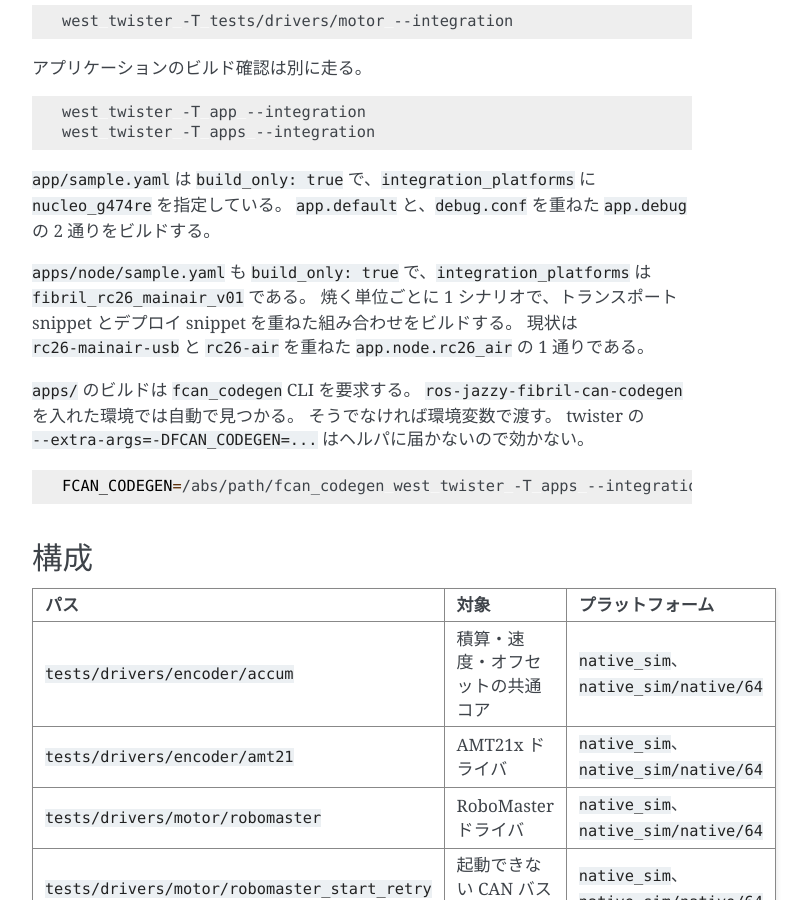
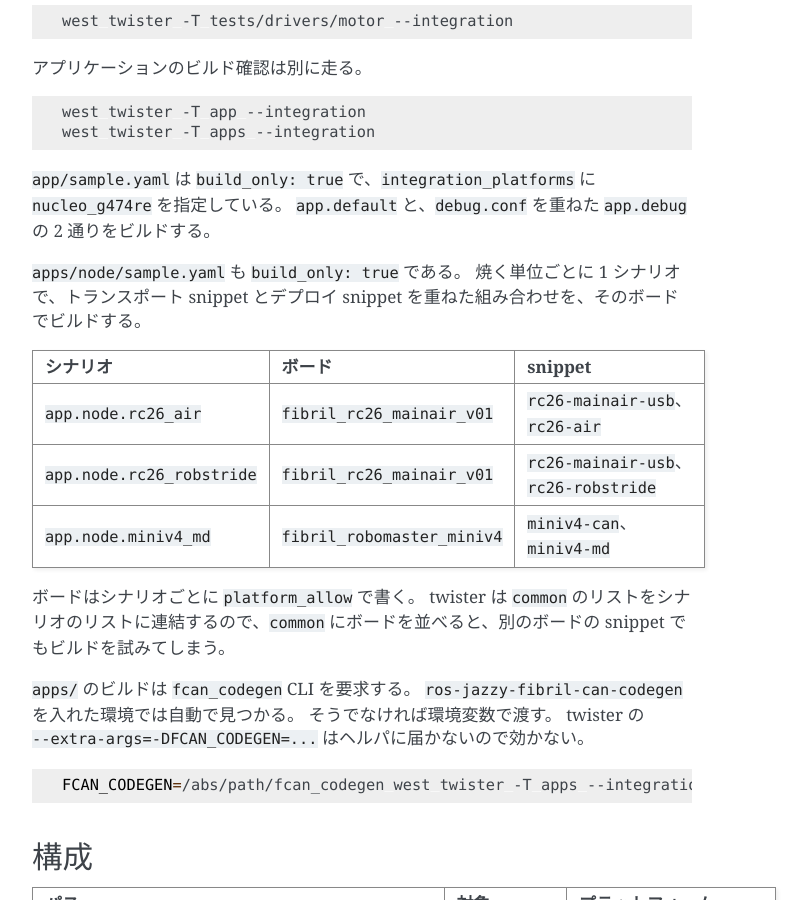
Before and after one commit to ForteFibre/fibril_zephyr, a Sphinx documentation site: the page built from doc/testing.md, in a window 1280 px wide and 900 px high, scrolled down 424 px. Shown: the whole window, without its empty margins (388-1196 px from the left). Built offline with Sphinx 7.4.7, drawn with Linux system fonts in a browser that asks for light colours.

Commit message:
docs: MdMotor の判断を ADR 0010 に書き、機能、snippet、シナリオの一覧を更新する
can_md_controller との違い（param の置き場所、trajectory の配列、
node 側に移した param、まだ無いもの）と、指令の当て方、duty の満量、
エンコーダの位置が作り直されたときの扱いを ADR 0010 に残す。
doc/testing.md のシナリオの記述は rc26_air だけで古かったので、表にした。

Co-Authored-By: Claude Opus 5.5 (1M context) <noreply@anthropic.com>

```diff
--- a/doc/testing.md
+++ b/doc/testing.md
@@ -28,9 +28,17 @@ west twister -T apps --integration
 `app/sample.yaml` は `build_only: true` で、`integration_platforms` に `nucleo_g474re` を指定している。
 `app.default` と、`debug.conf` を重ねた `app.debug` の 2 通りをビルドする。
 
-`apps/node/sample.yaml` も `build_only: true` で、`integration_platforms` は `fibril_rc26_mainair_v01` である。
-焼く単位ごとに 1 シナリオで、トランスポート snippet とデプロイ snippet を重ねた組み合わせをビルドする。
-現状は `rc26-mainair-usb` と `rc26-air` を重ねた `app.node.rc26_air` の 1 通りである。
+`apps/node/sample.yaml` も `build_only: true` である。
+焼く単位ごとに 1 シナリオで、トランスポート snippet とデプロイ snippet を重ねた組み合わせを、そのボードでビルドする。
+
+| シナリオ | ボード | snippet |
+| --- | --- | --- |
+| `app.node.rc26_air` | `fibril_rc26_mainair_v01` | `rc26-mainair-usb`、`rc26-air` |
+| `app.node.rc26_robstride` | `fibril_rc26_mainair_v01` | `rc26-mainair-usb`、`rc26-robstride` |
+| `app.node.miniv4_md` | `fibril_robomaster_miniv4` | `miniv4-can`、`miniv4-md` |
+
+ボードはシナリオごとに `platform_allow` で書く。
+twister は `common` のリストをシナリオのリストに連結するので、`common` にボードを並べると、別のボードの snippet でもビルドを試みてしまう。
 
 `apps/` のビルドは `fcan_codegen` CLI を要求する。
 `ros-jazzy-fibril-can-codegen` を入れた環境では自動で見つかる。
```
Also changed, not shown: README.md (+2 -0 lines), doc/adr/0010-md-motor-block-type.md (added, +99 -0 lines), doc/adr/index.md (+2 -0 lines), doc/apps.md (+25 -2 lines).
